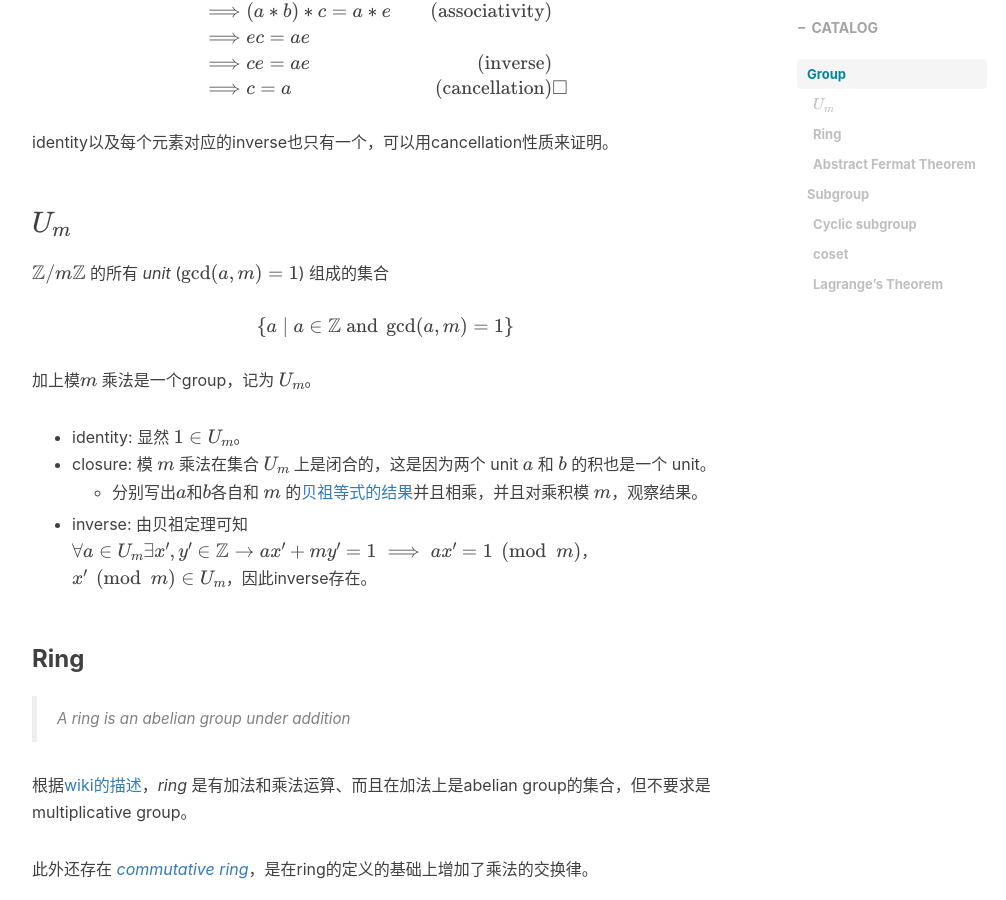
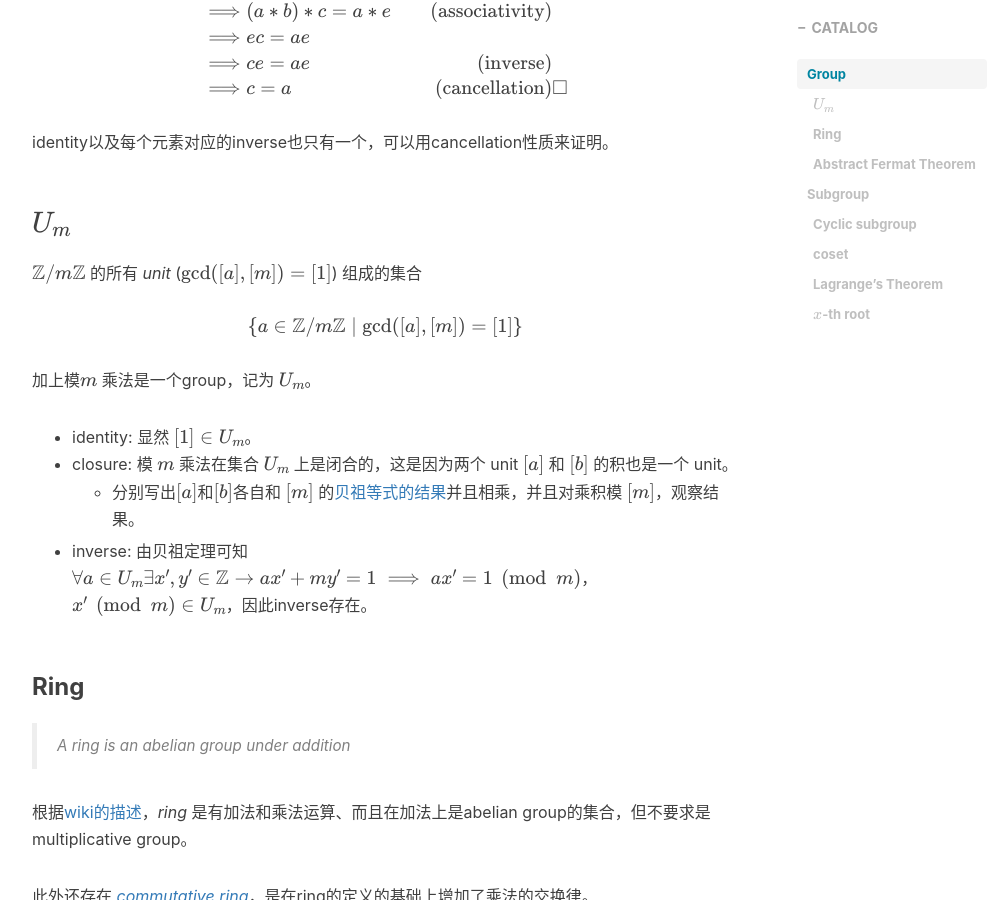
Before and after one commit to kayoch1n/kayoch1n.github.io, a Jekyll site: the page built from _posts/2022-06-05-group.markdown, in a window 1280 px wide and 900 px high, scrolled down 1857 px. Shown: the whole window, without its empty margins (233-1239 px from the left). Built offline with Jekyll 4.4.1, drawn with Linux system fonts in a browser that asks for light colours; nearby versions of some CDN libraries; comment, search, counter and statistics services are not loaded; some of the changed text lies outside the part shown.

Commit message:
Update _posts/2022-06-05-group.markdown

```diff
--- a/_posts/2022-06-05-group.markdown
+++ b/_posts/2022-06-05-group.markdown
@@ -81,16 +81,16 @@ identity以及每个元素对应的inverse也只有一个，可以用cancellatio
 
 ### $U_m$
 
-$\mathbb{Z}/m\mathbb{Z}$ 的所有 _unit_ ($\gcd(a,m)=1$) 组成的集合
+$\mathbb{Z}/m\mathbb{Z}$ 的所有 _unit_ ($\gcd([a],[m])=[1]$) 组成的集合
 
 
-$$\{a\mid a\in \mathbb{Z}\text{ and }\gcd(a,m)=1\}$$
+$$\{a\in \mathbb{Z}/m\mathbb{Z}\mid\gcd([a],[m])=[1]\}$$
 
 加上模$m$ 乘法是一个group，记为 $U_m$。
 
-- identity: 显然 $1\in U_m$。
-- closure: 模 $m$ 乘法在集合 $U_m$ 上是闭合的，这是因为两个 unit $a$ 和 $b$ 的积也是一个 unit。
-  - 分别写出$a$和$b$各自和 $m$ 的[贝祖等式的结果]({{ site.url }}/blog/euclids-algo/#贝祖定理)并且相乘，并且对乘积模 $m$，观察结果。
+- identity: 显然 $[1]\in U_m$。
+- closure: 模 $m$ 乘法在集合 $U_m$ 上是闭合的，这是因为两个 unit $[a]$ 和 $[b]$ 的积也是一个 unit。
+  - 分别写出$[a]$和$[b]$各自和 $[m]$ 的[贝祖等式的结果]({{ site.url }}/blog/euclids-algo/#贝祖定理)并且相乘，并且对乘积模 $[m]$，观察结果。
 - inverse: 由贝祖定理可知 $\forall a\in U_m\exists x',y'\in\mathbb{Z}\to ax'+my'=1\implies ax'=1\pmod{m}$，$x'\pmod{m}\in U_m$，因此inverse存在。
 
 ### Ring
@@ -190,4 +190,6 @@ coset 是一个集合，不一定是group ，因为coset不一定满足[group的
 
 有限group的长度也称之为 _order_，而cyclic group $\langle a\rangle$ 的 order 和 $a$ 的order是相等的。另外拉格朗日定理也可以换一种说法：有限group $G$ 的subgroup $H$ 的order整除 $G$ 的 order。而 $H$ 的 coset 的数量又称之为 _index_ 。
 
-<!-- ### $x$-th root -->
+### $x$-th root
+
+令 $U_m(m-1)=\{[a]\in U_m\mid [a]^{m-1}=[1]\}$，乘法在这个集合上也是闭合的，$U_m(m-)1$ 是 $U_m$ 的subgroup
```
